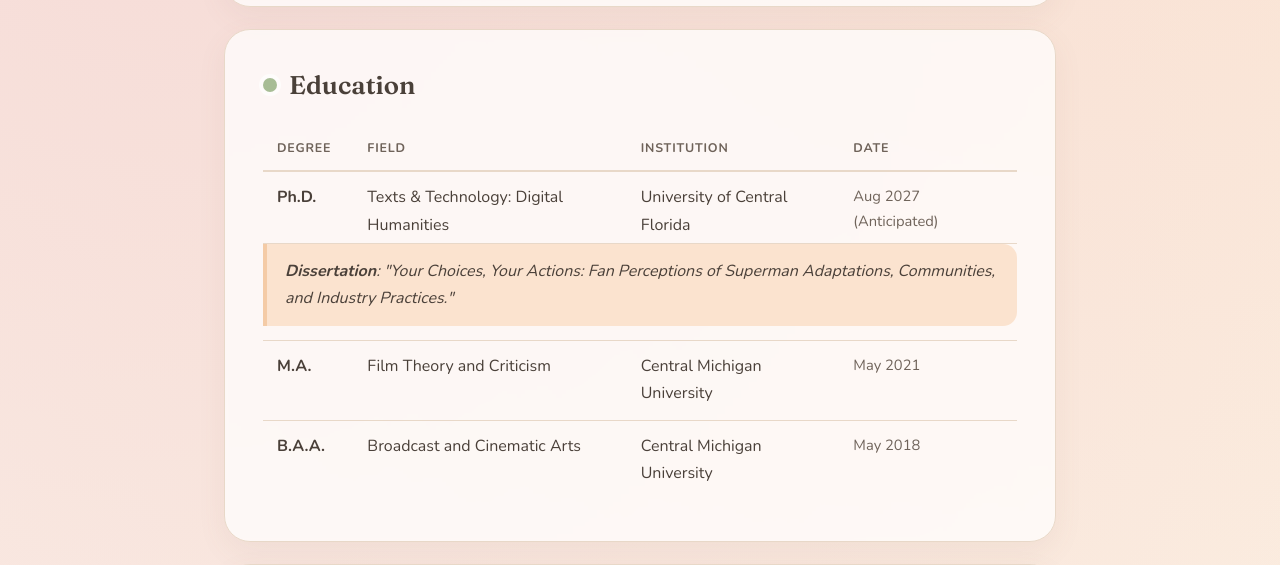
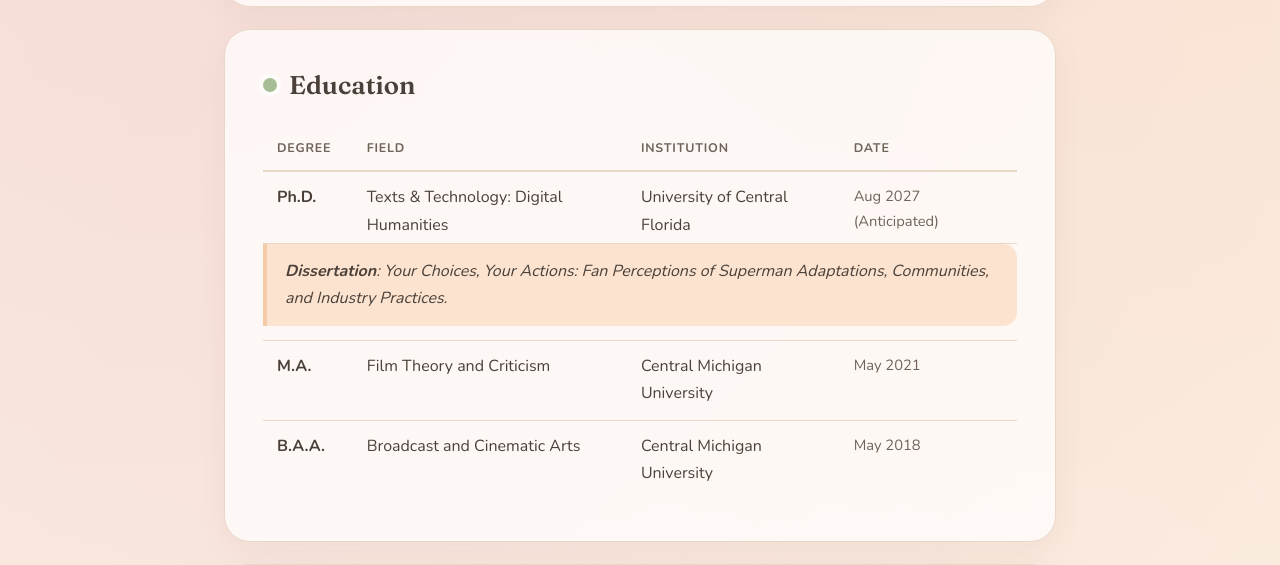
Before and after one commit to thekateprior/thekateprior.github.io, a Jekyll site: the page built from index.html, in a window 1280 px wide and 900 px high, scrolled down 963 px. Shown: the top 565 px of the window. Built offline with Jekyll 4.4.1, drawn with Linux system fonts in a browser that asks for light colours.

Commit message:
Drop quotation marks around dissertation title (italics retained)
Co-Authored-By: Claude Opus 4.8 <noreply@anthropic.com>
Claude-Session: https://claude.ai/code/session_01W4sxfrwTBe4NAeUgzJaidp

```diff
--- a/index.html
+++ b/index.html
@@ -38,7 +38,7 @@ description: Portfolio of Kate Prior — Digital Humanities scholar, educator, a
           </tr>
           <tr class="diss-row">
             <td colspan="4">
-              <div class="diss"><strong>Dissertation</strong>: "Your Choices, Your Actions: Fan Perceptions of Superman Adaptations, Communities, and Industry Practices."</div>
+              <div class="diss"><strong>Dissertation</strong>: Your Choices, Your Actions: Fan Perceptions of Superman Adaptations, Communities, and Industry Practices.</div>
             </td>
           </tr>
           <tr>
```
